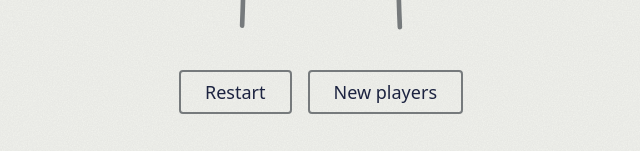
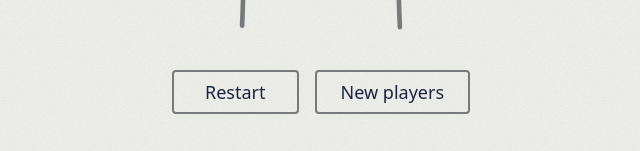
Before and after one commit to phillip-hirsch/tic-tac-toe, a React (Vite) app: page / in a window 1280 px wide. Both pictures are taken after typing "Sample", "Sample" into the empty fields and a click on the button "Start". Shown: the part 646-797 px from the top of the page, without its empty margins (319-959 px from the left). Built offline with nearby package versions, Linux system fonts and the light colour scheme; a web font is replaced by a local one.

Commit message:
fix(ui): keep the controls row fixed when a Game ends
Restart and Rematch share one grid slot sized by an invisible copy of the
other label, and both button kinds now carry the same 2px border, so the
slot is as wide as the wider label in every state and New players never moves.

```diff
--- a/src/App.tsx
+++ b/src/App.tsx
@@ -1,7 +1,7 @@
 import { type ReactNode, type RefObject, useReducer, useRef } from "react";
 import { flushSync } from "react-dom";
 import { Board } from "./Board.tsx";
-import { primaryButton, secondaryButton } from "./buttons.ts";
+import { button, primaryButton, secondaryButton } from "./buttons.ts";
 import { type GameEvent, type GameState, gameReducer, initialState, lineName } from "./game.ts";
 import { Setup } from "./Setup.tsx";
 
@@ -68,6 +68,9 @@ function App() {
         onMove={(index) => dispatch({ type: "move", index })}
       />
       <div className="flex min-h-11 flex-wrap justify-center gap-3 sm:gap-4">
+        {/* Restart and Rematch share one slot, sized by an unseen copy of the other label,
+            so an Outcome never moves or resizes a control. */}
+        <div className="grid *:col-start-1 *:row-start-1">
           {state.phase === "finished" ? (
             <button
               ref={focusOnMount}
@@ -82,6 +85,10 @@ function App() {
               Restart
             </button>
           )}
+          <span className={`${button} invisible`}>
+            {state.phase === "finished" ? "Restart" : "Rematch"}
+          </span>
+        </div>
         <button
           type="button"
           className={secondaryButton}
--- a/src/buttons.ts
+++ b/src/buttons.ts
@@ -1,3 +1,4 @@
-const button = "min-h-11 rounded-sm px-6 text-lg";
-export const primaryButton = `${button} bg-ink text-paper`;
-export const secondaryButton = `${button} border-2 border-grid hover:border-ink`;
+/** Both kinds of button share one box, border included, so a label is as wide in either. */
+export const button = "min-h-11 rounded-sm border-2 px-6 text-lg";
+export const primaryButton = `${button} border-ink bg-ink text-paper`;
+export const secondaryButton = `${button} border-grid hover:border-ink`;
```
Lines whose indentation alone changed are shown as unchanged.
